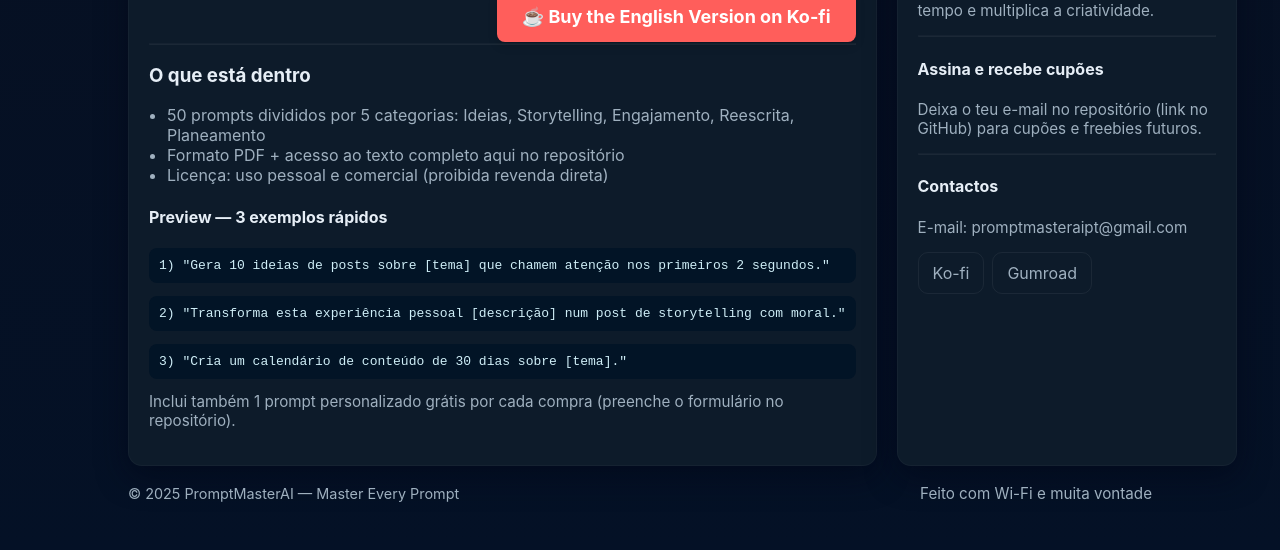
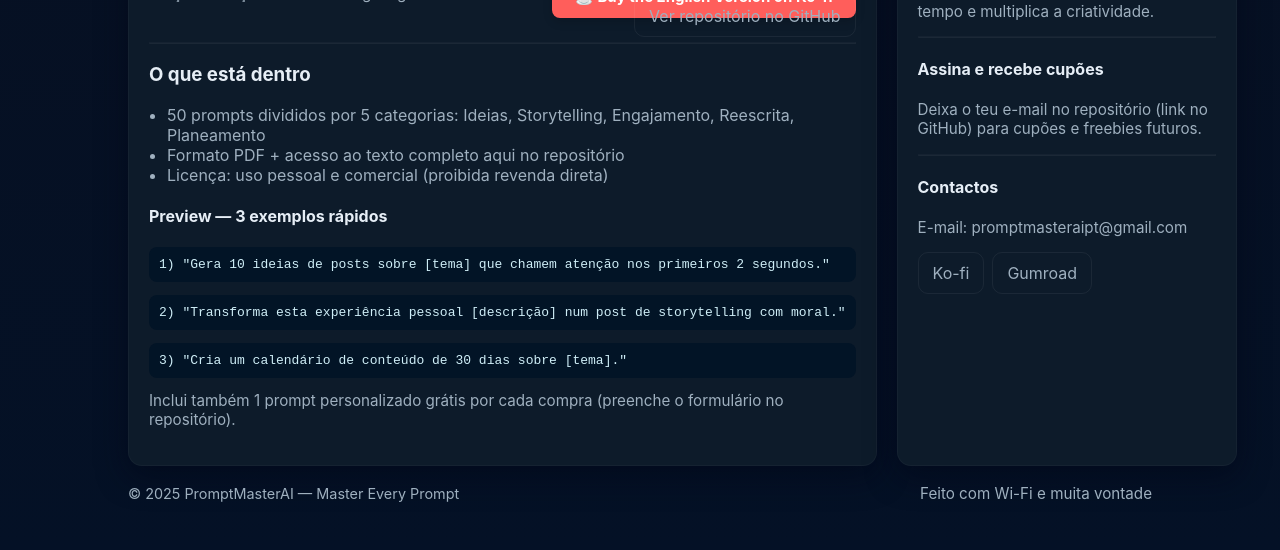
Before and after one commit to promptmasteraipt/promptmasterai-site, a plain HTML site: page index.html in a window 1280 px wide. Shown: the part 250-800 px from the top of the page. Drawn offline with Linux system fonts and the light colour scheme.

Commit message:
Update index.html

```diff
--- a/index.html
+++ b/index.html
@@ -76,23 +76,24 @@
           <div style="text-align:right">
             <a class="cta" href="https://ko-fi.com/s/097642a5fd" target="_blank" rel="noopener">💸 Comprar no Ko-fi</a>
             <div style="height:8px"></div>
-            <a class="secondary" href="https://github.com/PromptMasterAI/promptmasterai-prompt-pack-1" target="_blank" rel="noopener">Ver repositório no GitHub</a>
-          </div>
-        </div>
-  <div style="text-align: right; margin-top: 12px;">
+            <div style="text-align: right; margin-top: 12px;">
   <a href="https://ko-fi.com/s/promptpack1-en" target="_blank" style="
     background-color: #FF5E5B;
     color: white;
-    padding: 15px 25px;
+    padding: 12px 23px;
     text-decoration: none;
     border-radius: 8px;
     font-weight: bold;
-    font-size: 18px;
+    font-size: 15px;
     box-shadow: 0 4px 10px rgba(0,0,0,0.15);
     transition: 0.3s;">
     ☕ Buy the English Version on Ko-fi
   </a>
 </div>
+            <a class="secondary" href="https://github.com/PromptMasterAI/promptmasterai-prompt-pack-1" target="_blank" rel="noopener">Ver repositório no GitHub</a>
+          </div>
+        </div>
+
         <hr style="opacity:.06;margin:16px 0" />
 
         <h3>O que está dentro</h3>
```
